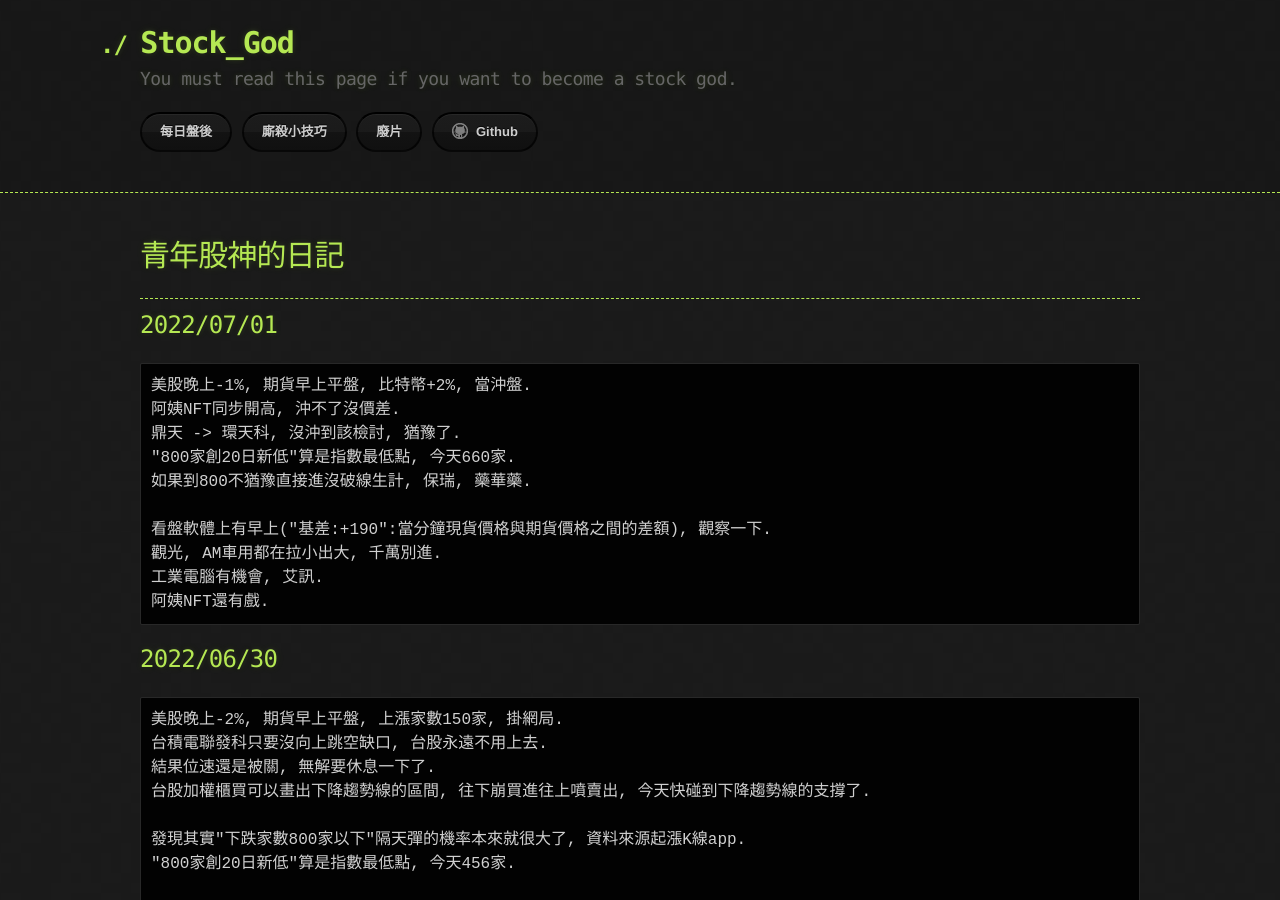
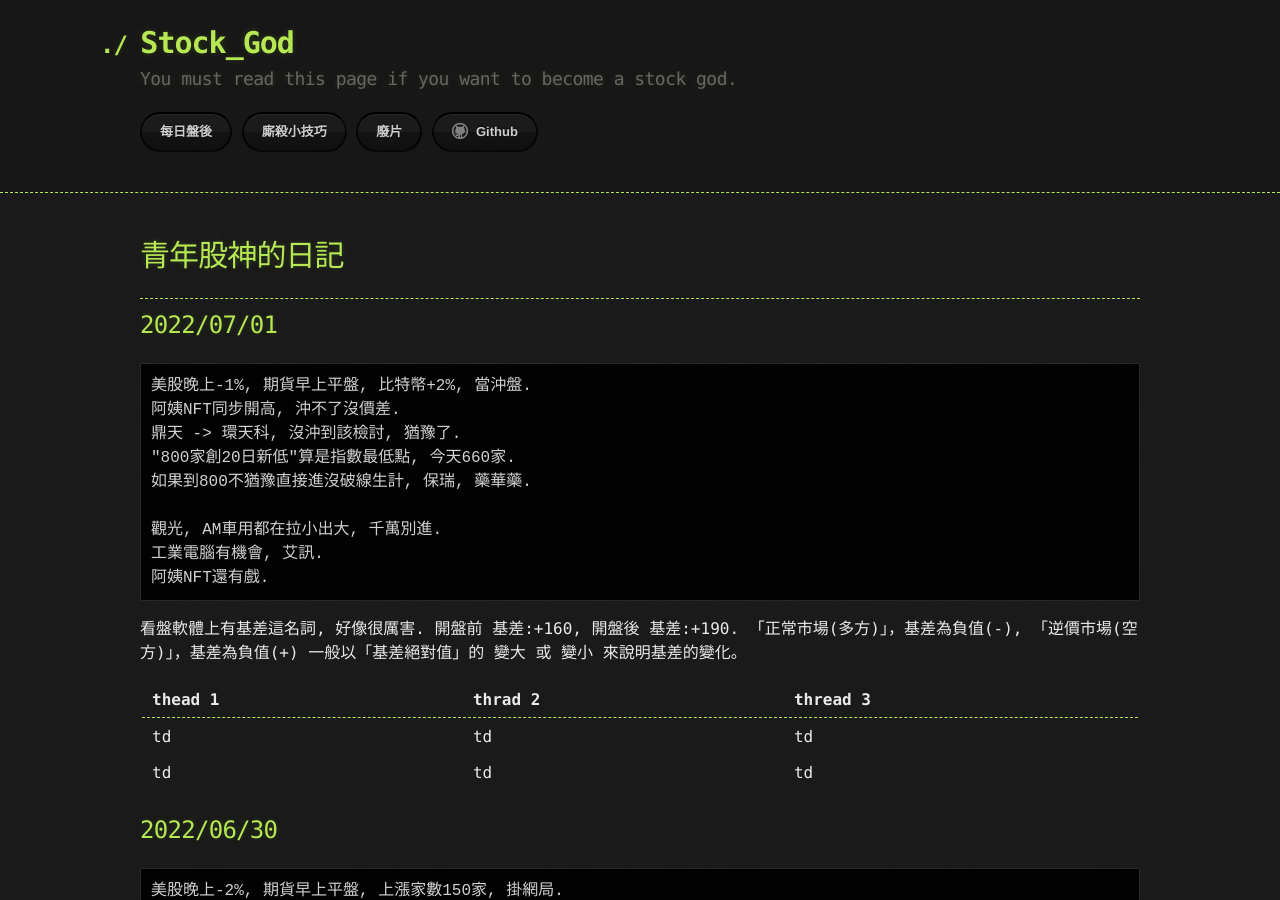
Before and after one commit to lepg5487/Stock_God, a Jekyll site: the page built from index.md, in a window 1280 px wide and 900 px high. Built offline with Jekyll 4.4.1, drawn with Linux system fonts in a browser that asks for light colours; our own code applies the rules of GitHub Pages for plain Markdown files.

Commit message:
Update index.md

````diff
--- a/index.md
+++ b/index.md
@@ -14,11 +14,24 @@ layout: testlayouts
 "800家創20日新低"算是指數最低點, 今天660家.
 如果到800不猶豫直接進沒破線生計, 保瑞, 藥華藥.
 
-看盤軟體上有早上("基差:+190":當分鐘現貨價格與期貨價格之間的差額), 觀察一下.
 觀光, AM車用都在拉小出大, 千萬別進.
 工業電腦有機會, 艾訊.
 阿姨NFT還有戲.
 ```
+
+看盤軟體上有基差這名詞, 好像很厲害.
+開盤前 基差:+160, 開盤後 基差:+190.
+「正常市場(多方)」，基差為負值(-), 「逆價市場(空方)」，基差為負值(+)
+一般以「基差絕對值」的 變大 或 變小 來說明基差的變化。
+
+| thead 1 | thrad 2 | thread 3 |
+|---------|---------|----------|
+| td      | td      | td       |
+|---------|---------|----------|
+| td      | td      | td       |
+
+
+
 
 ## 2022/06/30
 ```
````
